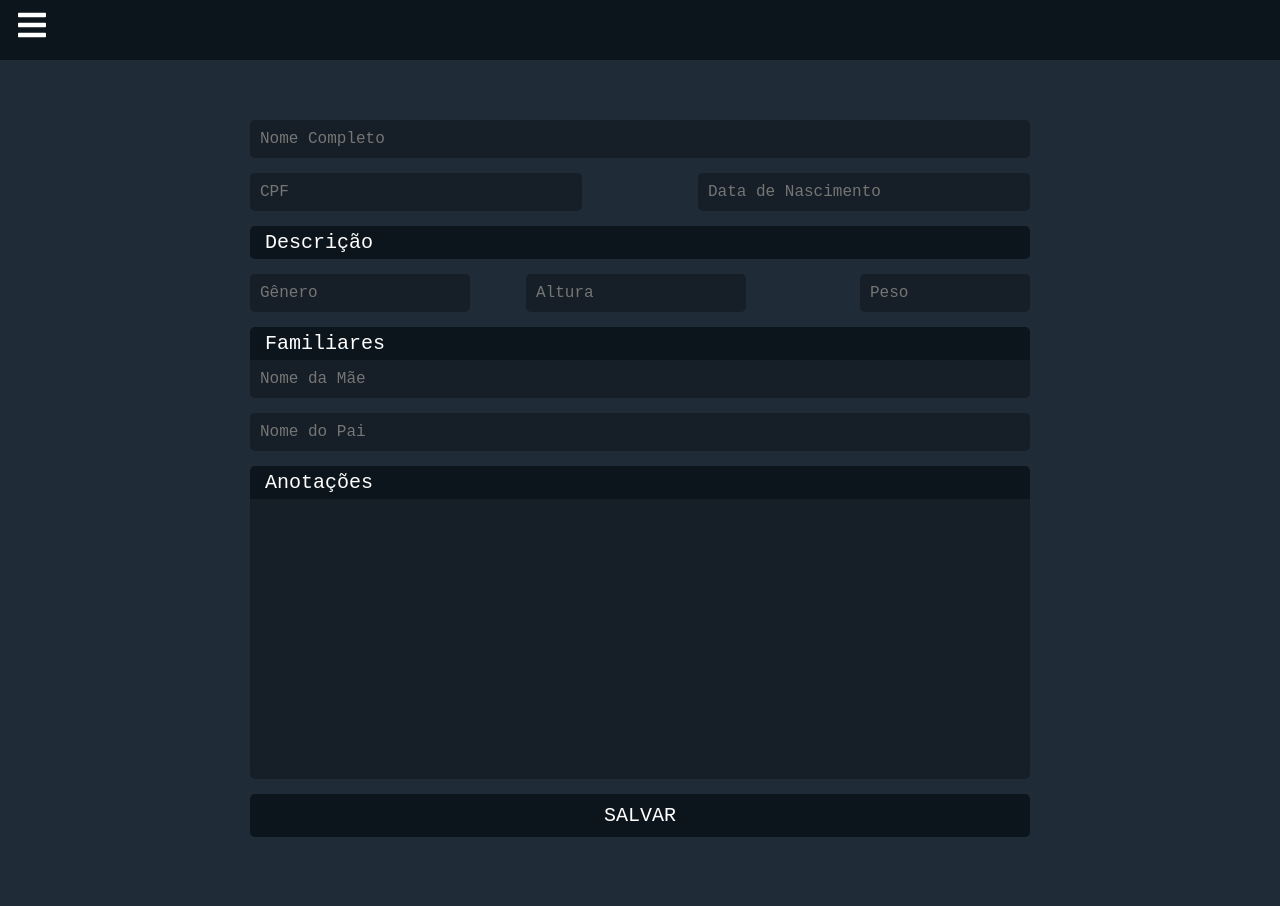
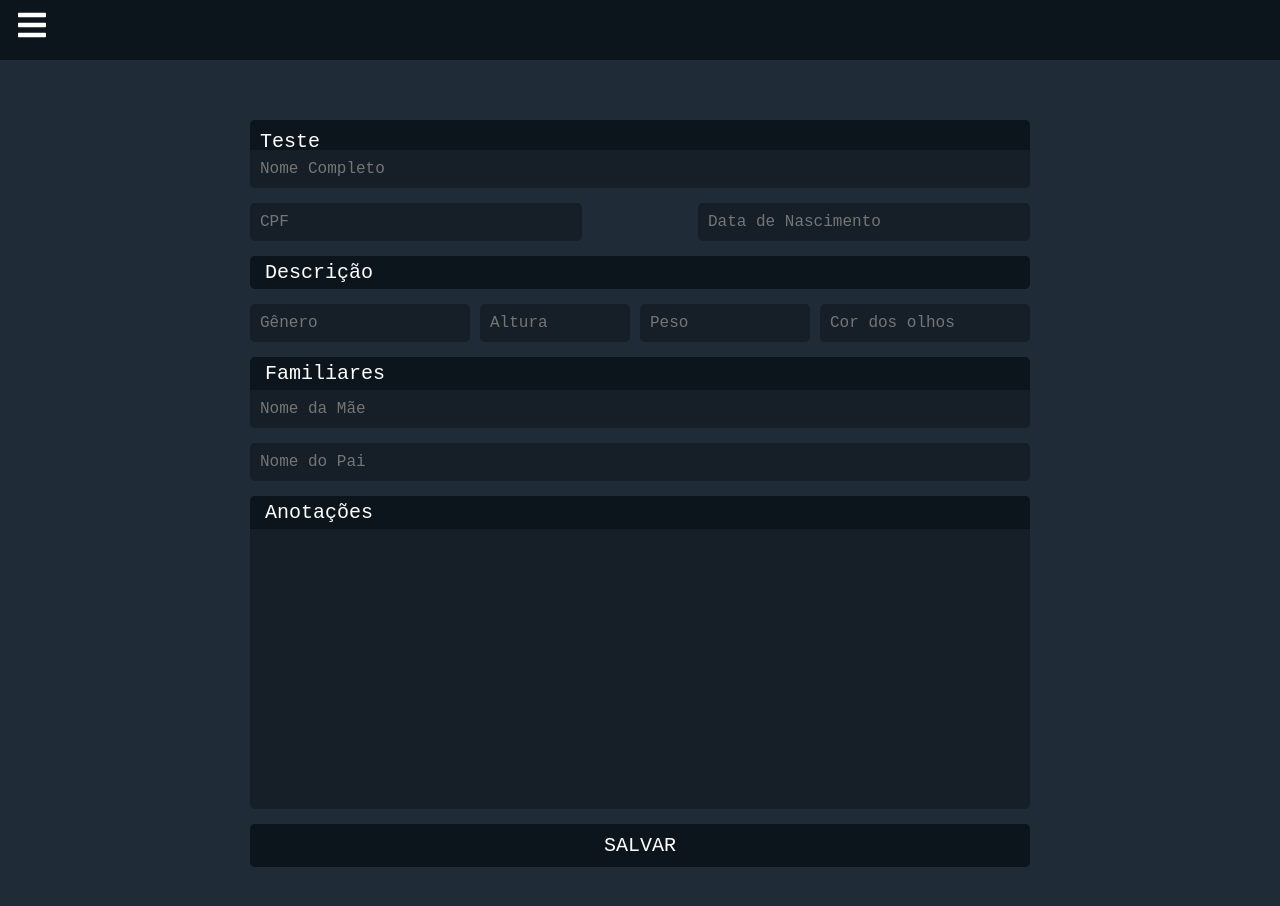
Before and after one commit to Igor-Cavalera/whoAreYou, a React (Create React App) app: page /Forms in a window 1280 px wide. Shown: the top 906 px of the page. Built offline with nearby package versions, Linux system fonts and the light colour scheme.

Commit message:
adicionando-input-cor-olhos

```diff
--- /dev/null
+++ b/src/components/form/Olhos.js
@@ -0,0 +1,7 @@
+function Olhos () {
+    return (
+        <input type="text" className="olhos" placeholder="Cor dos olhos" />
+    )
+}
+
+export default Olhos;
--- a/src/components/pages/Fomulario.js
+++ b/src/components/pages/Fomulario.js
@@ -9,6 +9,7 @@ import NomeM from '../form/NomeM';
 import NomeP from '../form/NomeP';
 import AreaTexto from '../form/AreaTexto';
 import BotaoSalvar from '../form/BotaoSalvar';
+import Olhos from '../form/Olhos';
 
 function Formulario() {
 
@@ -58,6 +59,11 @@ function Formulario() {
 
         return (
         <form onSubmit={ handleSubmit }>
+
+            <div className="abas">
+                <button className="aba-teste">Teste</button>
+            </div>
+
             <Nomeprincipal onChange={ handleInputChange } value={formValues.name || ''}/>
             <Cpf onChange={ handleInputChange } />
             <Nasc onChange= { handleInputChange } value={formValues.nasc || ''}/>
@@ -67,6 +73,7 @@ function Formulario() {
             <Genero onChange={ handleInputChange }/>
             <Altura onChange={ handleInputChange }/>
             <Peso onChange={ handleInputChange } />
+            <Olhos onChange={ handleInputChange }/>
 
             <label className="familiares">Familiares</label>
 
--- a/src/index.css
+++ b/src/index.css
@@ -44,10 +44,33 @@ label {
   margin-bottom: 15px;
 }
 
+.abas {
+  width: 100%;
+  height: 30px;
+  background: #0c151c;
+  border-radius: 5px 5px 0 0;
+}
+
+.aba-teste {
+  all: unset;
+  width: 100px;
+  padding: 10px 0 0px 10px;
+  justify-content: center;
+  align-items: center;
+  border-radius: 5px;
+  color: #ffffff;
+  font-size: 20px;
+}
+
+.aba-teste:hover {
+  background-color: #040a0f;
+  cursor: pointer;
+}
+
 .name {
   all: unset;
   padding: 10px;
-  border-radius:  5px;
+  border-radius: 0 0 5px 5px;
   background: #161f27;
   margin: 0 0 15px 0;
   width: 100%;
@@ -100,7 +123,18 @@ label {
 }
 
 .altura {
-  margin-left: 56px;
+  margin-left: 10px;
+  width: 130px
+}
+
+.olhos {
+  all: unset;
+  padding: 10px;
+  border-radius: 5px;
+  background: #161f27;
+  width: 190px;
+  margin: 0 0 15px 10px;
+  color: #ffffff;
 }
 
 .peso {
@@ -109,7 +143,7 @@ label {
   border-radius: 5px;
   background: #161f27;
   width: 150px;
-  margin: 0 0 15px 114px;
+  margin: 0 0 15px 10px;
   color: #ffffff;
 }
 /* ----------- para desabilitar as setas do input number
```
